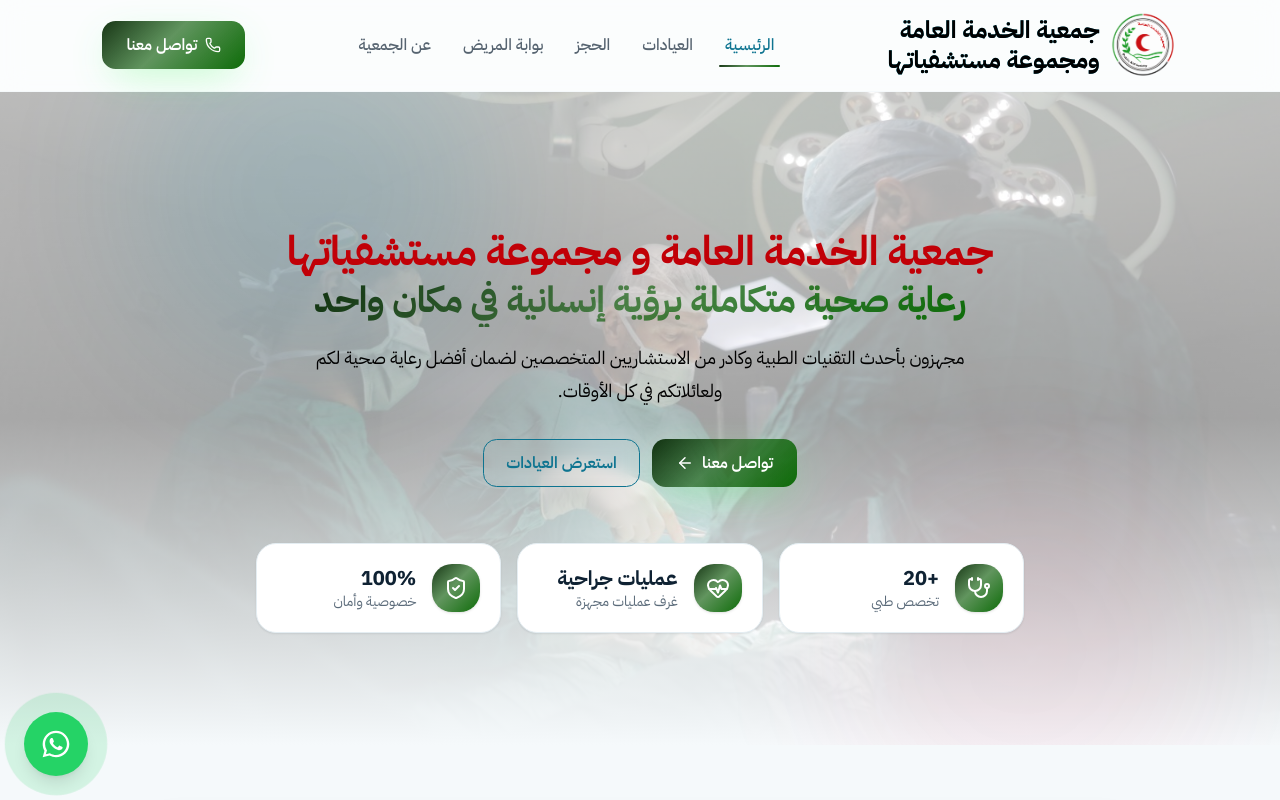
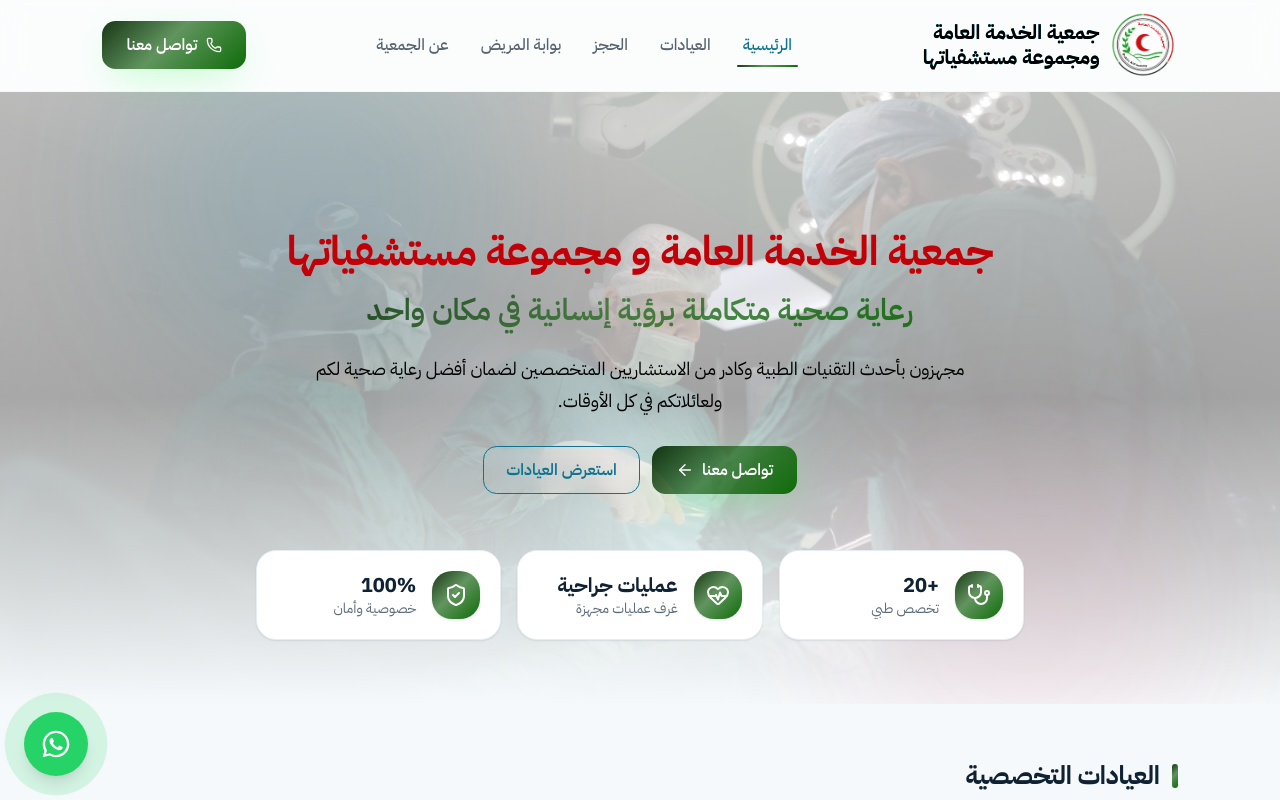
Before and after one commit to MahmoudSaqallh/hospital, a Next.js app: page / in a window 1280 px wide. Shown: the top 800 px of the page. Built offline with nearby package versions, Linux system fonts and the light colour scheme.

Commit message:
Update website

```diff
--- a/app/Mui-commbonents/index/Cards/Page.tsx
+++ b/app/Mui-commbonents/index/Cards/Page.tsx
@@ -29,7 +29,15 @@ export default function Cards() {
     <section className="py-10 sm:py-14">
       <div className="container-custom">
         {/* Sticky search / filter bar */}
-        <div className="sticky top-[86px] z-30 mb-8">
+
+
+        <SectionHeader
+          title=" العيادات التخصصية"
+          subtitle="اختر العيادة التخصصية ثم استعرض جدول الأطباء المتاحين."
+        />
+
+
+               <div className="sticky top-[86px] z-30 mb-8">
           <div className="mx-auto w-full rounded-2xl border border-line bg-white/85 p-3 shadow-[0_10px_30px_-15px_rgba(15,34,51,0.2)] backdrop-blur-xl sm:p-4 lg:w-[92%]">
             <div className="flex flex-col items-stretch gap-4 md:flex-row md:items-center md:justify-between">
               <div className="relative w-full md:w-[42%]">
@@ -70,11 +78,6 @@ export default function Cards() {
             </div>
           </div>
         </div>
-
-        <SectionHeader
-          title=" العيادات التخصصية"
-          subtitle="اختر العيادة التخصصية ثم استعرض جدول الأطباء المتاحين."
-        />
 
         <StaggerGroup
           key={filter}
--- a/app/Mui-commbonents/index/Hero/Page.tsx
+++ b/app/Mui-commbonents/index/Hero/Page.tsx
@@ -27,25 +27,29 @@ export default function Hero() {
       <div aria-hidden className="blob animate-float-slow" style={{ top: "-4rem", left: "10%", width: "22rem", height: "22rem", background: "rgba(8,145,178,0.25)" }} />
       <div aria-hidden className="blob" style={{ bottom: "-6rem", right: "5%", width: "24rem", height: "24rem", background: "rgba(225,29,72,0.12)" }} />
 
-      <div className="container-custom relative py-16 text-center sm:py-24 lg:py-28">
+      <div className="container-custom relative pt-16 pb-8 text-center sm:pt-24 sm:pb-12 lg:pt-28 lg:pb-16">
 
 
         <Reveal delay={0.08}>
-          <h1 className="mx-auto mt-6 max-w-4xl text-red-700">
-    جمعية الخدمة العامة و مجموعة مستشفياتها<br className="hidden sm:block" />
-            <span className="text-gradient text-4xl">رعاية صحية متكاملة برؤية إنسانية في مكان واحد</span>
-          </h1>
+          <div className="mx-auto mt-6 max-w-4xl">
+            <h1 className="text-red-700 text-2xl sm:text-3xl lg:text-4xl">
+              جمعية الخدمة العامة و مجموعة مستشفياتها
+            </h1>
+            <p className="mt-2 text-gradient text-lg font-semibold sm:text-2xl lg:text-3xl">
+              رعاية صحية متكاملة برؤية إنسانية في مكان واحد
+            </p>
+          </div>
         </Reveal>
 
         <Reveal delay={0.16}>
-          <p className="mx-auto mt-5 max-w-2xl text-base leading-relaxed text-black sm:text-lg">
+          <p className="mx-auto mt-4 max-w-2xl text-base leading-relaxed text-black sm:text-lg">
             مجهزون بأحدث التقنيات الطبية وكادر من الاستشاريين المتخصصين لضمان أفضل
             رعاية صحية لكم ولعائلاتكم في كل الأوقات.
           </p>
         </Reveal>
 
         <Reveal delay={0.24}>
-          <div className="mt-8 flex flex-col items-stretch justify-center gap-3 px-2 sm:flex-row sm:items-center">
+          <div className="mt-7 flex flex-col items-stretch justify-center gap-3 px-2 sm:flex-row sm:items-center">
             <Link href="/contact" className="btn-primary group">
               تواصل معنا
               <ArrowLeft size={18} className="transition-transform duration-300 group-hover:-translate-x-1" />
@@ -58,7 +62,7 @@ export default function Hero() {
         </Reveal>
 
         {/* Stats */}
-        <StaggerGroup className="mx-auto mt-14 grid max-w-3xl grid-cols-1 gap-4 sm:grid-cols-3">
+        <StaggerGroup className="mx-auto mt-12 sm:mt-14 grid max-w-3xl grid-cols-1 gap-4 sm:grid-cols-3">
           {stats.map((stat) => {
             const Icon = stat.icon;
             return (
--- a/app/components/Navber/Navber.tsx
+++ b/app/components/Navber/Navber.tsx
@@ -44,7 +44,7 @@ export default function Navbar() {
             <div className="relative shrink-0 ">
               <Image src={Logo} alt="logo" width={70} height={70} className=" object-contain" />
             </div>
-            <h3 className="hidden lg:block text-[#000000] bg-clip-text bg-gradient-to-l from-primary to-primary-light font-bold text-2xl leading-tight">
+            <h3 className="block text-[#000000] bg-clip-text bg-gradient-to-l from-primary to-primary-light font-bold text-sm sm:text-base md:text-lg lg:text-lg xl:text-xl leading-tight max-w-[210px]">
               جمعية الخدمة العامة
               <br />
               ومجموعة مستشفياتها
--- a/app/contact/page.tsx
+++ b/app/contact/page.tsx
@@ -30,7 +30,7 @@ const BOOKING_CONTACT = {
 const PROJECTS_CONTACT = {
   title: "المشاريع",
   description: "للاستفسار عن المشاريع والشراكات والتعاون المؤسسي.",
-  phones: [{ display: "00970597715288", href: "tel:+972597706883" }],
+  phones: [{ display: "0597706883", href: "tel:+972597706883" }],
   email: { display: "project@pah.ps", href: "mailto:project@pah.ps" },
 
 } as const;
--- a/app/patient/page.tsx
+++ b/app/patient/page.tsx
@@ -2,14 +2,16 @@
 
 import { useState } from "react";
 import { CalendarClock, Search, Stethoscope, UserRound } from "lucide-react";
-import { findAppointmentsByPhone } from "@/lib/appointments";
+import { cancelAppointment, findAppointmentsByPhone, type Appointment } from "@/lib/appointments";
 import EmptyState from "@/app/components/ui/EmptyState";
 import NotFound from "../not-found";
+import { useRouter } from "next/navigation";
 
 export default function PatientPage() {
   const [phone, setPhone] = useState("");
   const [submitted, setSubmitted] = useState(false);
-  const appointments = submitted ? findAppointmentsByPhone(phone.trim()) : [];
+  const [appointments, setAppointments] = useState<Appointment[]>([]);
+  const router = useRouter();
 
   return (
     <section className="container-custom max-w-3xl py-8 sm:py-12">
@@ -26,6 +28,8 @@ export default function PatientPage() {
         className="card mt-6 p-6"
         onSubmit={(event) => {
           event.preventDefault();
+          const normalizedPhone = phone.trim();
+          setAppointments(findAppointmentsByPhone(normalizedPhone));
           setSubmitted(true);
         }}
       >
@@ -73,11 +77,27 @@ export default function PatientPage() {
                     {item.doctorName} - {item.day} - {item.slot}
                   </p>
                   <div className="mt-4 flex gap-2">
-                    <button type="button" className="rounded-xl border border-line px-3 py-1.5 text-xs font-semibold text-muted" disabled>
-                      إعادة جدولة (قريبا)
+                    <button
+                      type="button"
+                      className="rounded-xl border border-line px-3 py-1.5 text-xs font-semibold text-primary transition hover:border-primary/60 hover:bg-primary/5"
+                      onClick={() => {
+                        // Reschedule: open booking with the same clinic pre-selected
+                        router.push(`/booking?clinic=${item.clinicId}`);
+                      }}
+                    >
+                      إعادة جدولة
                     </button>
-                    <button type="button" className="rounded-xl border border-rose-200 px-3 py-1.5 text-xs font-semibold text-rose-600" disabled>
-                      إلغاء (قريبا)
+                    <button
+                      type="button"
+                      className="rounded-xl border border-rose-200 px-3 py-1.5 text-xs font-semibold text-rose-600 transition hover:bg-rose-50"
+                      onClick={() => {
+                        const ok = window.confirm("هل أنت متأكد من إلغاء الموعد؟");
+                        if (!ok) return;
+                        cancelAppointment(item.id);
+                        setAppointments((prev) => prev.filter((a) => a.id !== item.id));
+                      }}
+                    >
+                      إلغاء
                     </button>
                   </div>
                 </div>
--- a/lib/appointments.ts
+++ b/lib/appointments.ts
@@ -48,3 +48,14 @@ export function findAppointmentsByPhone(phone: string) {
   const appointments = JSON.parse(stored) as Appointment[];
   return appointments.filter((item) => item.phone === phone);
 }
+
+export function cancelAppointment(appointmentId: string) {
+  if (typeof window === "undefined") return;
+
+  const stored = localStorage.getItem(APPOINTMENTS_KEY);
+  if (!stored) return;
+
+  const appointments = JSON.parse(stored) as Appointment[];
+  const updated = appointments.filter((item) => item.id !== appointmentId);
+  localStorage.setItem(APPOINTMENTS_KEY, JSON.stringify(updated));
+}
```
